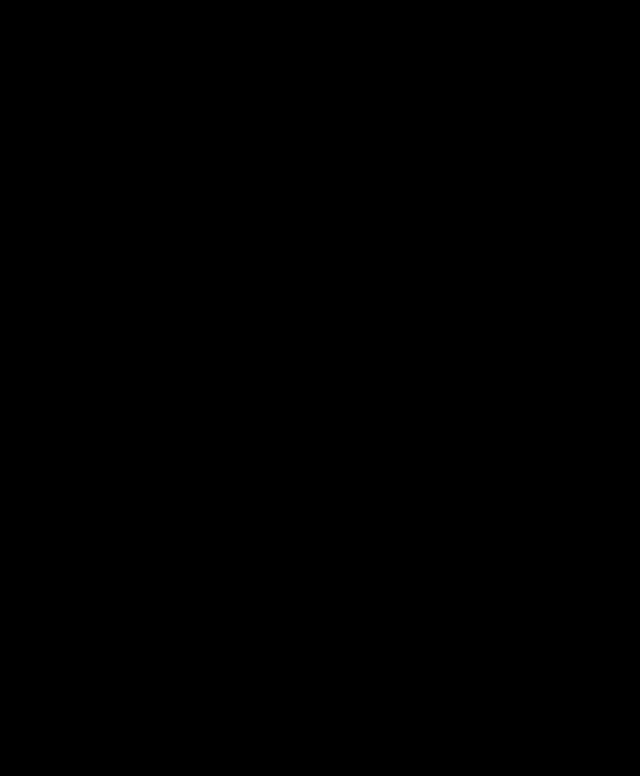
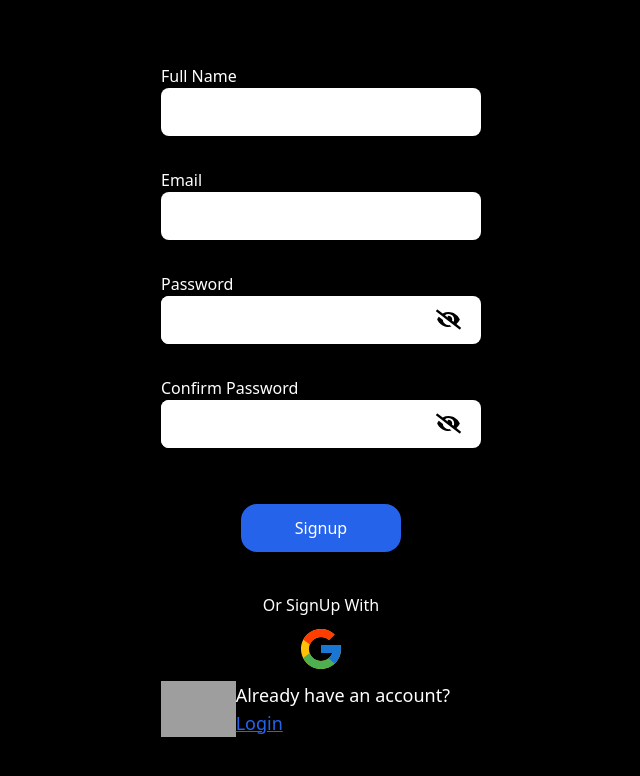
Before and after one commit to Akilraj-1153/PGHT-V2, a React (Create React App) app: page /PGHT-V2/signup in a window 1280 px wide. Before the commit this address had no page. Shown: the top 776 px of the page, without its empty margins (319-959 px from the left). Built offline with nearby package versions, Linux system fonts and the light colour scheme; grey boxes are pictures that could not be loaded.

Commit message:
updated basename

```diff
--- a/src/Components/2 Auth/SignUp.jsx
+++ b/src/Components/2 Auth/SignUp.jsx
@@ -140,7 +140,7 @@
             </div>
             <div className='w-full h-[12vh] flex flex-col '>
               <label htmlFor='password'>Password </label>
-              <div className='flex gap-5 w-full bg-white rounded-lg justify-center items-center flex'>
+              <div className='flex gap-5 w-full bg-white rounded-lg justify-center items-center '>
               <input id='password' {...register('password', { required: true })} className='h-[6vh] w-[90%] rounded-lg outline-none text-black p-2' type={isvisible}></input>
 
               <button onClick={handlepasswordvisible} className='mr-5'>{isvisible === 'password'? <FaEyeSlash color='black' size={25}></FaEyeSlash> :<IoEyeSharp color='black' size={25}></IoEyeSharp>} </button>
--- a/src/index.js
+++ b/src/index.js
@@ -9,7 +9,7 @@
 const root = ReactDOM.createRoot(document.getElementById('root'));
 root.render(
   <React.StrictMode>
-    <BrowserRouter basename={process.env.PUBLIC_URL}>
+    <BrowserRouter basename="/PGHT-V2">
       <RecoilRoot>
         <App />
       </RecoilRoot>
```
